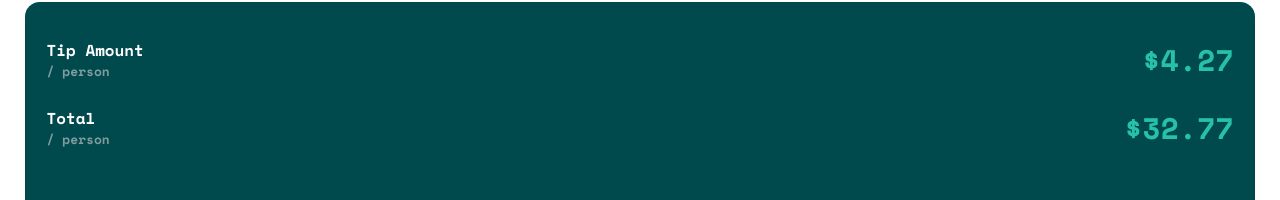
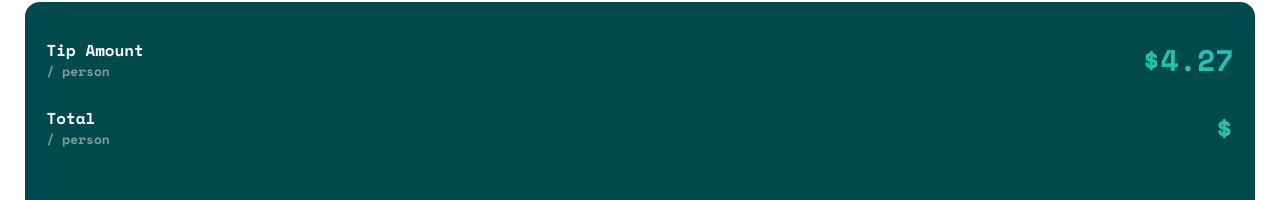
Before and after one commit to DominicBig/Tip-Calculator-App, a React (Create React App) app: page / in a window 1280 px wide. Shown: the part 615-815 px from the top of the page. Built offline with nearby package versions, Linux system fonts and the light colour scheme.

Commit message:
added 1st state

```diff
--- a/src/components/App.js
+++ b/src/components/App.js
@@ -1,17 +1,25 @@
+import React, { useState, useEffect } from "react";
 import "./App.scss";
 import logo from "../images/logo.svg";
 import InputBlock from "./InputBlock";
 import OutPutBlock from "./OutPutBlock";
 
 function App() {
+  const [billValue, setBillValue] = useState("");
+  console.log(billValue);
+
   return (
     <div className="container">
       <div className="logo">
         <img src={logo} alt="logo" />
       </div>
       <div className="card">
-        <InputBlock />
-        <OutPutBlock />
+        <InputBlock
+          billValue={billValue}
+          setBillValue={setBillValue}
+          inputChange={(e) => setBillValue(e.target.value)}
+        />
+        <OutPutBlock billValue={billValue} />
       </div>
     </div>
   );
--- a/src/components/InputBlock.jsx
+++ b/src/components/InputBlock.jsx
@@ -3,7 +3,7 @@ import dollarIcon from "../images/icon-dollar.svg";
 import personIcon from "../images/icon-person.svg";
 import Button from "./Button";
 
-const InputBlock = () => {
+const InputBlock = ({ billValue, inputChange }) => {
   return (
     <div className="input">
       <div className="bill-container">
@@ -17,6 +17,8 @@ const InputBlock = () => {
             name="inp-bill"
             id="inp-bill"
             placeholder="0.0"
+            value={billValue}
+            onChange={inputChange}
           />
           <img src={dollarIcon} alt="dollar icon" />
         </div>
--- a/src/components/OutPutBlock.jsx
+++ b/src/components/OutPutBlock.jsx
@@ -1,7 +1,7 @@
 import React from "react";
 import Button from "./Button";
 
-const OutPutBlock = () => {
+const OutPutBlock = ({ billValue }) => {
   return (
     <div className="output">
       <div className="lines-wrapper">
@@ -18,7 +18,7 @@ const OutPutBlock = () => {
             <div className="title">Total </div>
             <div className="desc">/ person</div>
           </div>
-          <div className="value">$32.77</div>
+          <div className="value">${billValue}</div>
         </div>
       </div>
       <Button styleName="btn-reset" value="Reset" />
--- a/src/index.css
+++ /dev/null
@@ -1,13 +0,0 @@
-body {
-  margin: 0;
-  font-family: -apple-system, BlinkMacSystemFont, 'Segoe UI', 'Roboto', 'Oxygen',
-    'Ubuntu', 'Cantarell', 'Fira Sans', 'Droid Sans', 'Helvetica Neue',
-    sans-serif;
-  -webkit-font-smoothing: antialiased;
-  -moz-osx-font-smoothing: grayscale;
-}
-
-code {
-  font-family: source-code-pro, Menlo, Monaco, Consolas, 'Courier New',
-    monospace;
-}
```
Also changed, not shown: src/index.js (+4 -6 lines).
